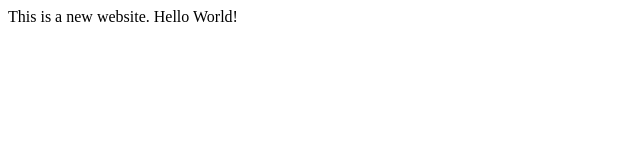
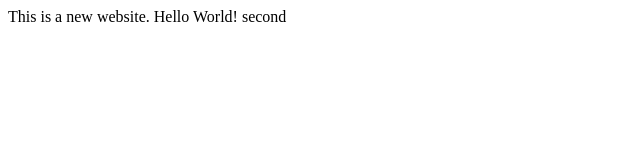
Before and after one commit to GrimFell/GrimFell.github.io, a plain HTML site: page index.html in a window 1280 px wide. Shown: the full height of the page, 0-640 px from the left. Drawn offline with Linux system fonts and the light colour scheme.

Commit message:
second commit

```diff
--- a/index.html
+++ b/index.html
@@ -6,6 +6,6 @@
     <title>NEW Website!!!</title>
 </head>
 <body>
-    This is a new website. Hello World!
+    This is a new website. Hello World!  second
 </body>
 </html>
```
